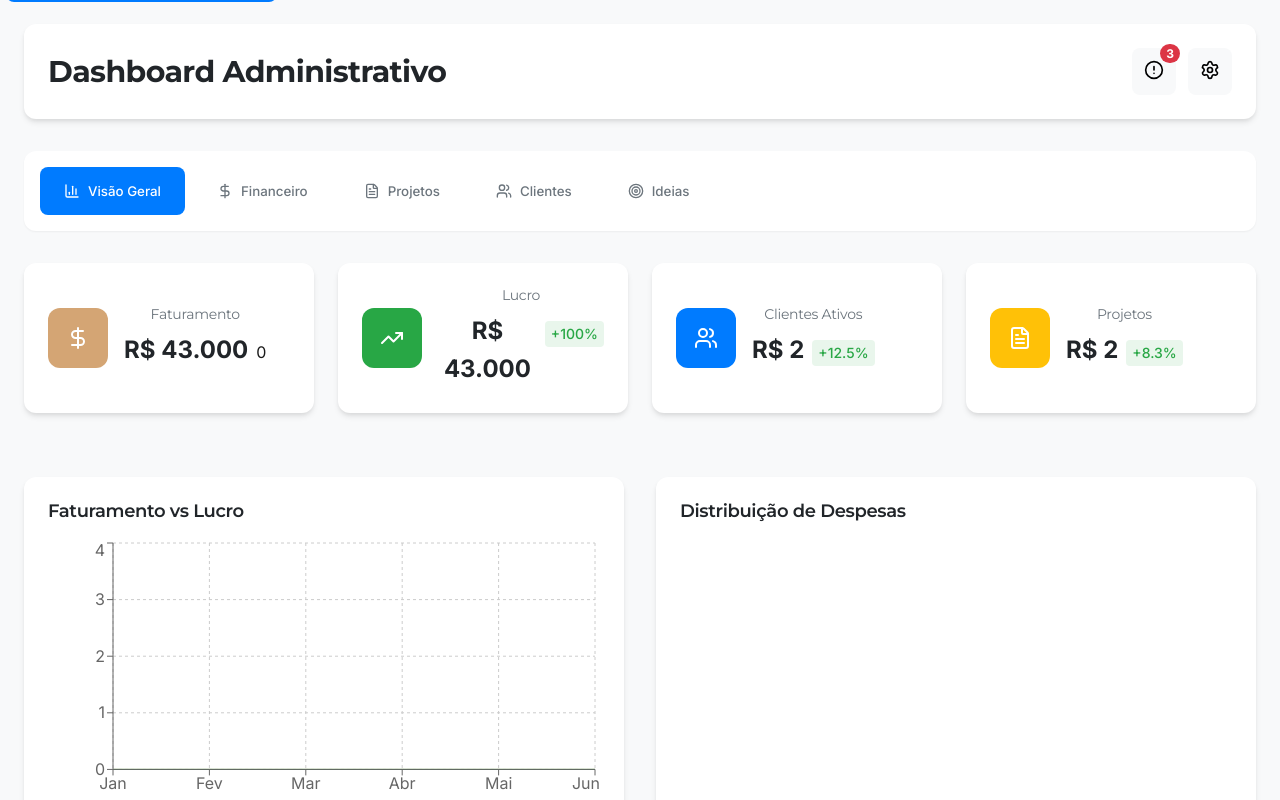
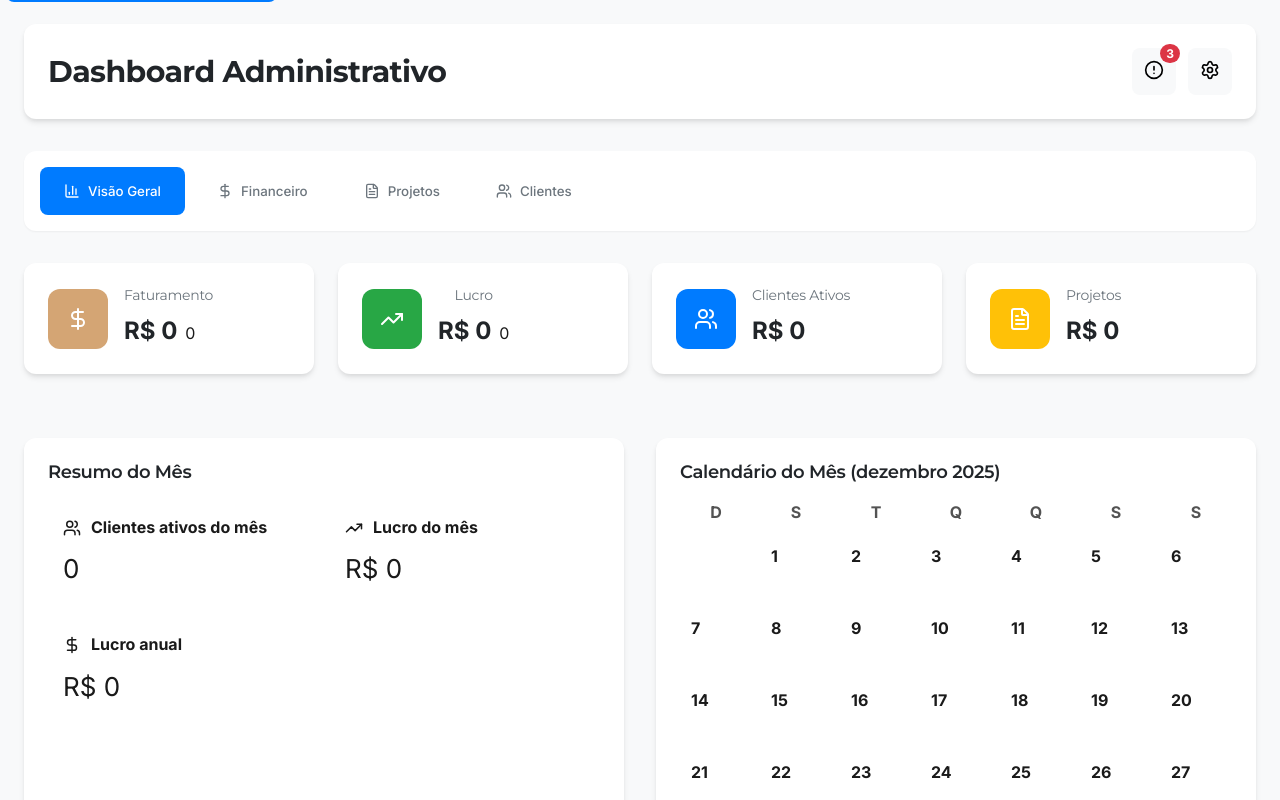
Before and after one commit to MichelAlmeida1990/Vander-Bancadas-, a React (Vite) app: page /admin in a window 1280 px wide. Shown: the top 800 px of the page. Built offline with nearby package versions, Linux system fonts and the light colour scheme.

Commit message:
Admin calendar + metrics, remove seed, footer admin link, email option, fix message spaces

```diff
--- a/src/components/Footer.css
+++ b/src/components/Footer.css
@@ -124,6 +124,27 @@
   color: rgba(255, 255, 255, 0.8);
 }
 
+ .admin-access-link {
+  display: inline-flex;
+  align-items: center;
+  justify-content: center;
+  margin-top: 10px;
+  padding: 8px 12px;
+  border-radius: 999px;
+  border: 1px solid rgba(255, 255, 255, 0.18);
+  background: rgba(0, 0, 0, 0.25);
+  color: rgba(255, 255, 255, 0.75);
+  font-size: 0.82rem;
+  letter-spacing: 0.2px;
+ }
+
+ .admin-access-link:hover {
+  color: rgba(255, 255, 255, 0.95);
+  border-color: rgba(255, 255, 255, 0.32);
+  filter: none;
+  -webkit-text-fill-color: unset;
+ }
+
 @media (max-width: 768px) {
   .footer {
     background-attachment: scroll;
--- a/src/components/Footer.jsx
+++ b/src/components/Footer.jsx
@@ -11,7 +11,7 @@ function Footer() {
             <h3 className="footer-logo">
               Vander <span className="logo-primary">Porcelanato</span>
             </h3>
-            <p>Especialistas em bancadas em porcelanato, cubas esculpidas e limpeza profissional de quartzo e pedras naturais na Grande São Paulo.</p>
+            <p>Especialistas em bancadas em porcelanato, cubas esculpidas e projetos sob medida na Grande São Paulo.</p>
           </div>
 
           <div className="footer-section">
@@ -52,6 +52,7 @@ function Footer() {
 
         <div className="footer-bottom">
           <p>&copy; {new Date().getFullYear()} Vander Porcelanato. Todos os direitos reservados.</p>
+          <a className="admin-access-link" href="/admin">Acesso Restrito</a>
         </div>
       </div>
     </footer>
--- a/src/context/AdminDataContext.jsx
+++ b/src/context/AdminDataContext.jsx
@@ -7,39 +7,8 @@ const STORAGE_KEY = 'vander_admin_data_v1'
 const AdminDataContext = createContext(null)
 
 const seedData = {
-  clients: [
-    { id: 1, name: 'João Silva', email: 'joao@email.com', phone: '(11) 97718-0367' },
-    { id: 2, name: 'Maria Santos', email: 'maria@email.com', phone: '(11) 97718-0367' },
-    { id: 3, name: 'Carlos Oliveira', email: 'carlos@email.com', phone: '(11) 97718-0367' }
-  ],
-  projects: [
-    {
-      id: 1,
-      name: 'Cozinha Apartamento 1201',
-      clientId: 1,
-      category: 'Cozinha',
-      value: 25000,
-      startDate: '2024-06-01',
-      endDate: '2024-06-18',
-      status: 'completed',
-      paid: true,
-      notes: '',
-      history: []
-    },
-    {
-      id: 2,
-      name: 'Banheiro Casa de Campo',
-      clientId: 2,
-      category: 'Banheiro',
-      value: 18000,
-      startDate: '2024-06-15',
-      endDate: '2024-06-30',
-      status: 'in-progress',
-      paid: false,
-      notes: '',
-      history: []
-    }
-  ]
+  clients: [],
+  projects: []
 }
 
 const safeParse = (value) => {
--- a/src/pages/Contact.jsx
+++ b/src/pages/Contact.jsx
@@ -21,6 +21,14 @@ function Contact() {
     const whatsappMessage = `Olá! Meu nome é ${formData.nome}. ${formData.mensagem} Email: ${formData.email} Telefone: ${formData.telefone}`
     const whatsappUrl = `https://wa.me/5511977180367?text=${encodeURIComponent(whatsappMessage)}`
     window.open(whatsappUrl, '_blank')
+  }
+
+  const handleEmailSubmit = (e) => {
+    e.preventDefault()
+    const subject = 'Contato - Vander Porcelanato'
+    const body = `Olá!\n\nNome: ${formData.nome}\nEmail: ${formData.email}\nTelefone: ${formData.telefone}\n\nMensagem:\n${formData.mensagem}`
+    const mailtoUrl = `mailto:vanderporcelanato@gmail.com?subject=${encodeURIComponent(subject)}&body=${encodeURIComponent(body)}`
+    window.location.href = mailtoUrl
   }
 
   return (
@@ -89,6 +97,9 @@ function Contact() {
                 <button type="submit" className="btn btn-primary btn-large">
                   Enviar
                 </button>
+                <button type="button" className="btn btn-outline btn-large" onClick={handleEmailSubmit}>
+                  Enviar por Email
+                </button>
               </form>
             </div>
 
--- a/src/pages/Dashboard.jsx
+++ b/src/pages/Dashboard.jsx
@@ -1,7 +1,7 @@
 import React, { useMemo, useState } from 'react'
 import { LineChart, Line, BarChart, Bar, PieChart, Pie, Cell, XAxis, YAxis, CartesianGrid, Tooltip, Legend, ResponsiveContainer, AreaChart, Area } from 'recharts'
 import { DollarSign, TrendingUp, Users, Calendar, FileText, AlertCircle, CheckCircle, Clock, Target, Zap, Award, ShoppingCart, CreditCard, Building, Phone, Mail, Star, Filter, Download, Plus, Edit, Trash2, Eye, BarChart3, Settings } from 'lucide-react'
-import { format, startOfMonth, endOfMonth, subMonths, addMonths } from 'date-fns'
+import { format, startOfMonth, endOfMonth, subMonths, addMonths, eachDayOfInterval, isSameMonth, isSameDay } from 'date-fns'
 import { ptBR } from 'date-fns/locale'
 import './Dashboard.css'
 import '../styles/admin-footer.css'
@@ -15,6 +15,9 @@ const Dashboard = () => {
 
   const now = useMemo(() => new Date(), [])
 
+  const monthStart = useMemo(() => startOfMonth(now), [now])
+  const monthEnd = useMemo(() => endOfMonth(now), [now])
+
   const normalizedProjects = useMemo(() => {
     return projects.map((p) => {
       const dateStr = p.endDate || p.startDate
@@ -26,6 +29,33 @@ const Dashboard = () => {
       }
     })
   }, [projects])
+
+  const projectsThisMonth = useMemo(() => {
+    return normalizedProjects.filter((p) => p.date && isSameMonth(p.date, now))
+  }, [normalizedProjects, now])
+
+  const monthActiveClientsCount = useMemo(() => {
+    const set = new Set()
+    for (const p of projectsThisMonth) {
+      if (p.clientId) set.add(p.clientId)
+    }
+    return set.size
+  }, [projectsThisMonth])
+
+  const profitMonth = useMemo(() => {
+    return projectsThisMonth.reduce((sum, p) => sum + (Number(p.value) || 0), 0)
+  }, [projectsThisMonth])
+
+  const profitYear = useMemo(() => {
+    const year = now.getFullYear()
+    return normalizedProjects
+      .filter((p) => p.date && p.date.getFullYear() === year)
+      .reduce((sum, p) => sum + (Number(p.value) || 0), 0)
+  }, [normalizedProjects, now])
+
+  const monthCalendarDays = useMemo(() => {
+    return eachDayOfInterval({ start: monthStart, end: monthEnd })
+  }, [monthStart, monthEnd])
 
   const clientsComputed = useMemo(() => {
     const byClient = new Map()
@@ -155,61 +185,100 @@ const Dashboard = () => {
           icon={Users}
           title="Clientes Ativos"
           value={clientsComputed.filter(c => c.status === 'active').length}
-          change={12.5}
           color="#007bff"
         />
         <StatCard
           icon={FileText}
           title="Projetos"
           value={normalizedProjects.length}
-          change={8.3}
           color="#ffc107"
         />
       </div>
 
       <div className="charts-grid">
         <div className="chart-card">
-          <h3>Faturamento vs Lucro</h3>
-          <ResponsiveContainer width="100%" height={300}>
-            <AreaChart data={finances.revenue?.monthly?.map((rev, i) => ({
-              month: ['Jan', 'Fev', 'Mar', 'Abr', 'Mai', 'Jun'][i],
-              faturamento: rev,
-              lucro: finances.profit?.monthly?.[i] || 0
-            }))}>
-              <CartesianGrid strokeDasharray="3 3" />
-              <XAxis dataKey="month" />
-              <YAxis />
-              <Tooltip formatter={(value) => `R$ ${value.toLocaleString('pt-BR')}`} />
-              <Legend />
-              <Area type="monotone" dataKey="faturamento" stackId="1" stroke="#D4A574" fill="#D4A574" fillOpacity={0.6} />
-              <Area type="monotone" dataKey="lucro" stackId="1" stroke="#28a745" fill="#28a745" fillOpacity={0.6} />
-            </AreaChart>
-          </ResponsiveContainer>
+          <h3>Resumo do Mês</h3>
+          <div style={{ display: 'grid', gridTemplateColumns: 'repeat(auto-fit, minmax(220px, 1fr))', gap: 12 }}>
+            <div style={{ padding: 14, borderRadius: 12, background: 'rgba(255,255,255,0.04)', border: '1px solid rgba(255,255,255,0.08)' }}>
+              <div style={{ display: 'flex', alignItems: 'center', gap: 10 }}>
+                <Users size={18} />
+                <strong>Clientes ativos do mês</strong>
+              </div>
+              <div style={{ fontSize: 26, marginTop: 8 }}>
+                {monthActiveClientsCount}
+              </div>
+            </div>
+
+            <div style={{ padding: 14, borderRadius: 12, background: 'rgba(255,255,255,0.04)', border: '1px solid rgba(255,255,255,0.08)' }}>
+              <div style={{ display: 'flex', alignItems: 'center', gap: 10 }}>
+                <TrendingUp size={18} />
+                <strong>Lucro do mês</strong>
+              </div>
+              <div style={{ fontSize: 26, marginTop: 8 }}>
+                R$ {profitMonth.toLocaleString('pt-BR')}
+              </div>
+            </div>
+
+            <div style={{ padding: 14, borderRadius: 12, background: 'rgba(255,255,255,0.04)', border: '1px solid rgba(255,255,255,0.08)' }}>
+              <div style={{ display: 'flex', alignItems: 'center', gap: 10 }}>
+                <DollarSign size={18} />
+                <strong>Lucro anual</strong>
+              </div>
+              <div style={{ fontSize: 26, marginTop: 8 }}>
+                R$ {profitYear.toLocaleString('pt-BR')}
+              </div>
+            </div>
+          </div>
         </div>
 
         <div className="chart-card">
-          <h3>Distribuição de Despesas</h3>
-          <ResponsiveContainer width="100%" height={300}>
-            <PieChart>
-              <Pie
-                data={finances.expenses?.categories || []}
-                cx="50%"
-                cy="50%"
-                labelLine={false}
-                label={({ name, percent }) => `${name} ${(percent * 100).toFixed(0)}%`}
-                outerRadius={80}
-                fill="#8884d8"
-                dataKey="value"
-              >
-                {(finances.expenses?.categories || []).map((entry, index) => (
-                  <Cell key={`cell-${index}`} fill={entry.color} />
-                ))}
-              </Pie>
-              <Tooltip formatter={(value) => `R$ ${value.toLocaleString('pt-BR')}`} />
-            </PieChart>
-          </ResponsiveContainer>
+          <h3>Calendário do Mês ({format(now, 'MMMM yyyy', { locale: ptBR })})</h3>
+          {monthCalendarDays.length === 0 ? (
+            <p>Nenhum dia disponível.</p>
+          ) : (
+            <div style={{ display: 'grid', gridTemplateColumns: 'repeat(7, minmax(0, 1fr))', gap: 8 }}>
+              {['D', 'S', 'T', 'Q', 'Q', 'S', 'S'].map((d) => (
+                <div key={d} style={{ fontWeight: 700, opacity: 0.75, textAlign: 'center' }}>{d}</div>
+              ))}
+              {(() => {
+                const firstWeekday = monthStart.getDay()
+                return Array.from({ length: firstWeekday }).map((_, i) => <div key={`pad-${i}`} />)
+              })()}
+              {monthCalendarDays.map((day) => {
+                const dayProjects = projectsThisMonth.filter((p) => p.date && isSameDay(p.date, day))
+                return (
+                  <div
+                    key={day.toISOString()}
+                    style={{
+                      padding: 10,
+                      borderRadius: 10,
+                      border: '1px solid rgba(255,255,255,0.08)',
+                      background: dayProjects.length ? 'rgba(212, 165, 116, 0.12)' : 'rgba(255,255,255,0.03)',
+                      minHeight: 64
+                    }}
+                  >
+                    <div style={{ display: 'flex', justifyContent: 'space-between', alignItems: 'center', marginBottom: 6 }}>
+                      <span style={{ fontWeight: 700 }}>{day.getDate()}</span>
+                      {dayProjects.length > 0 && (
+                        <span style={{ fontSize: 12, opacity: 0.9 }}>{dayProjects.length} proj.</span>
+                      )}
+                    </div>
+                    {dayProjects.slice(0, 2).map((p) => (
+                      <div key={p.id} style={{ fontSize: 12, opacity: 0.95, whiteSpace: 'nowrap', overflow: 'hidden', textOverflow: 'ellipsis' }}>
+                        {p.name}
+                      </div>
+                    ))}
+                    {dayProjects.length > 2 && (
+                      <div style={{ fontSize: 12, opacity: 0.75 }}>+{dayProjects.length - 2}...</div>
+                    )}
+                  </div>
+                )
+              })}
+            </div>
+          )}
         </div>
       </div>
+
     </div>
   )
 
@@ -430,108 +499,6 @@ const Dashboard = () => {
     </div>
   )
 
-  const renderIdeas = () => (
-    <div className="dashboard-ideas">
-      <h3>Ideias e Oportunidades</h3>
-
-      <div className="ideas-grid">
-        <div className="idea-card priority-high">
-          <div className="idea-header">
-            <AlertCircle size={20} color="#dc3545" />
-            <span className="priority">Alta Prioridade</span>
-          </div>
-          <h4>Expansão para Regiões</h4>
-          <p>Análise de mercado indica alta demanda por serviços premium em Campinas e Santos. Considerar abertura de filiais.</p>
-          <div className="idea-metrics">
-            <span>Potencial: R$ 500K/mês</span>
-            <span>Investimento: R$ 80K</span>
-            <span>ROI: 18 meses</span>
-          </div>
-          <div className="idea-actions">
-            <button className="btn-primary">Analisar</button>
-            <button className="btn-secondary">Arquivar</button>
-          </div>
-        </div>
-
-        <div className="idea-card priority-medium">
-          <div className="idea-header">
-            <Target size={20} color="#ffc107" />
-            <span className="priority">Média Prioridade</span>
-          </div>
-          <h4>Serviço de Manutenção</h4>
-          <p>Criar plano de manutenção anual para clientes existentes com receita recorrente garantida.</p>
-          <div className="idea-metrics">
-            <span>Potencial: R$ 150K/mês</span>
-            <span>Investimento: R$ 20K</span>
-            <span>ROI: 8 meses</span>
-          </div>
-          <div className="idea-actions">
-            <button className="btn-primary">Desenvolver</button>
-            <button className="btn-secondary">Estudar</button>
-          </div>
-        </div>
-
-        <div className="idea-card priority-low">
-          <div className="idea-header">
-            <Zap size={20} color="#28a745" />
-            <span className="priority">Baixa Prioridade</span>
-          </div>
-          <h4>Parcerias com Arquitetos</h4>
-          <p>Programa de comissionamento para arquitetos e designers de interiores.</p>
-          <div className="idea-metrics">
-            <span>Potencial: R$ 80K/mês</span>
-            <span>Investimento: R$ 5K</span>
-            <span>ROI: 3 meses</span>
-          </div>
-          <div className="idea-actions">
-            <button className="btn-primary">Implementar</button>
-            <button className="btn-secondary">Agendar</button>
-          </div>
-        </div>
-
-        <div className="idea-card innovation">
-          <div className="idea-header">
-            <Award size={20} color="#D4A574" />
-            <span className="priority">Inovação</span>
-          </div>
-          <h4>Realidade Aumentada</h4>
-          <p>App AR para visualização de bancadas no ambiente dos clientes antes da instalação.</p>
-          <div className="idea-metrics">
-            <span>Potencial: R$ 200K/mês</span>
-            <span>Investimento: R$ 50K</span>
-            <span>ROI: 12 meses</span>
-          </div>
-          <div className="idea-actions">
-            <button className="btn-primary">Prototipar</button>
-            <button className="btn-secondary">Pesquisar</button>
-          </div>
-        </div>
-      </div>
-
-      <div className="ideas-summary">
-        <h4>Métricas de Oportunidades</h4>
-        <div className="summary-grid">
-          <div className="summary-item">
-            <span className="label">Oportunidades Ativas</span>
-            <span className="value">12</span>
-          </div>
-          <div className="summary-item">
-            <span className="label">Potencial Total</span>
-            <span className="value">R$ 930K/mês</span>
-          </div>
-          <div className="summary-item">
-            <span className="label">ROI Médio</span>
-            <span className="value">10.2 meses</span>
-          </div>
-          <div className="summary-item">
-            <span className="label">Taxa de Conversão</span>
-            <span className="value">23%</span>
-          </div>
-        </div>
-      </div>
-    </div>
-  )
-
   return (
     <div className="dashboard">
       <div className="dashboard-header">
@@ -576,13 +543,6 @@ const Dashboard = () => {
           <Users size={16} />
           Clientes
         </button>
-        <button
-          className={`tab ${activeTab === 'ideas' ? 'active' : ''}`}
-          onClick={() => setActiveTab('ideas')}
-        >
-          <Target size={16} />
-          Ideias
-        </button>
       </div>
 
       <div className="dashboard-content">
@@ -590,7 +550,6 @@ const Dashboard = () => {
         {activeTab === 'financial' && renderFinancial()}
         {activeTab === 'projects' && renderProjects()}
         {activeTab === 'clients' && renderClients()}
-        {activeTab === 'ideas' && renderIdeas()}
       </div>
 
       {/* Footer Admin Simples */}
--- a/src/pages/Home.jsx
+++ b/src/pages/Home.jsx
@@ -188,19 +188,34 @@ function Home() {
     }
   }
 
+  const handleEmailSubmit = async (e) => {
+    e.preventDefault()
+
+    const validation = validateForm(formData, 'contact')
+    if (!validation.isValid) {
+      setFormErrors(validation.errors)
+      return
+    }
+
+    const subject = 'Contato - Vander Porcelanato'
+    const body = `Olá!\n\nNome: ${formData.name}\nTelefone: ${formData.phone}\n\nMensagem:\n${formData.message}`
+    const mailtoUrl = `mailto:vanderporcelanato@gmail.com?subject=${encodeURIComponent(subject)}&body=${encodeURIComponent(body)}`
+    window.location.href = mailtoUrl
+  }
+
   return (
     <div>
       <SEO
         title="Soluções Premium em Porcelanato"
-        description="Especialistas em bancadas em porcelanato, cubas esculpidas e limpeza profissional na Grande São Paulo. Mais de 1.000 projetos entregues com qualidade premium."
-        keywords="bancadas porcelanato, cubas esculpidas, limpeza quartzo, granito, mármore, São Paulo"
+        description="Especialistas em bancadas em porcelanato, cubas esculpidas e projetos sob medida na Grande São Paulo. Mais de 1.000 projetos entregues com qualidade premium."
+        keywords="bancadas porcelanato, cubas esculpidas, porcelanato, lâminas sinterizadas, São Paulo"
         canonicalUrl="https://vanderbancadas.com.br"
         ogImage="/gallery/bancada-porcelanato-001.jpg"
         structuredData={{
           "@context": "https://schema.org",
           "@type": "LocalBusiness",
           "name": "Vander Bancadas",
-          "description": "Especialistas em bancadas em porcelanato, cubas esculpidas e limpeza profissional na Grande São Paulo",
+          "description": "Especialistas em bancadas em porcelanato, cubas esculpidas e projetos sob medida na Grande São Paulo",
           "url": "https://vanderbancadas.com.br",
           "telephone": "+55-11-97718-0367",
           "address": {
@@ -214,7 +229,7 @@ function Home() {
             "latitude": "-23.5505",
             "longitude": "-46.6333"
           },
-          "serviceType": "Bancadas de Porcelanato, Cubas Esculpidas, Limpeza de Pedras",
+          "serviceType": "Bancadas de Porcelanato, Cubas Esculpidas, Projetos Sob Medida",
           "aggregateRating": {
             "@type": "AggregateRating",
             "ratingValue": "4.9",
@@ -447,6 +462,13 @@ function Home() {
                 >
                   <span>{isSubmitting ? 'Enviando...' : 'Enviar Mensagem'}</span>
                 </button>
+                <button
+                  type="button"
+                  className="btn btn-outline"
+                  onClick={handleEmailSubmit}
+                >
+                  Enviar por Email
+                </button>
                 {formErrors.submit && (
                   <div className="error-message submit-error" role="alert">
                     {formErrors.submit}
--- a/src/utils/validation.js
+++ b/src/utils/validation.js
@@ -45,7 +45,6 @@ export const validateForm = (formData, formType = 'contact') => {
 
 export const sanitizeInput = (input) => {
   return input
-    .trim()
     .replace(/[<>]/g, '') // Remove tags HTML
     .replace(/javascript:/gi, '') // Remove javascript:
     .replace(/on\w+=/gi, '') // Remove event handlers
```
